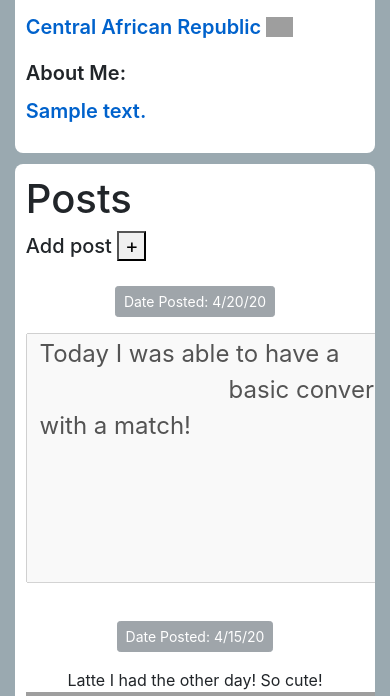
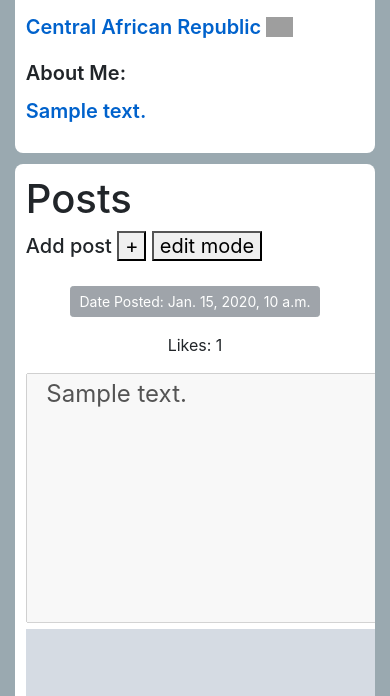
Before and after one commit to abista7/SoftwareDevelopmentGroupPROJECT, a Django app: page /profile/00000000-0000-0000-0000-000000000001/ in a window 390 px wide. Shown: the part 696-1392 px from the top of the page. Run offline with Django 3.2, Linux system fonts and the light colour scheme; a user stored in the database is signed in; tables that the repository leaves empty hold one stand-in row (values such as "Sample post"); grey boxes marked "Sample" are stand-in pictures; some libraries are stand-ins or nearby versions; grey boxes are pictures that could not be loaded.

Commit message:
fixed migrations, and post works with frontend

```diff
--- a/application/django/templates/mainapp/base.html
+++ b/application/django/templates/mainapp/base.html
@@ -90,6 +90,14 @@
     function showdiv(id) {
         document.getElementById(id).style.display='block';
     }
+
+    function allowEdit(classname){
+       // console.log(document.getElementById(desc).disabled);
+        const elements = document.getElementsByClassName(classname);
+        for(var i=0; i < elements.length; i++) {
+            elements[i].disabled = false;
+        }
+    }
 </script>
 
 <script src="https://code.jquery.com/jquery-3.4.1.slim.min.js"
--- a/application/django/templates/mainapp/profile.html
+++ b/application/django/templates/mainapp/profile.html
@@ -108,155 +108,68 @@
                     <h1>Posts</h1>
                 </div>
                 <div class="col-md-">
+                    {% if user == profile.user %}
                         <h5>Add post
-                        <button type="button" class="add">+</button>
+                            <div id="cp" style="display:none">
+                                <form method="post" enctype="multipart/form-data" rows="3">
+                                    {% csrf_token %}
+                                    {{ form|crispy }}
+                                    <div>
+                                        <button type="submit" }}>Submit</button>
+                                    </div>
+                                </form>
+                            </div>
+                            <button type="button" class="add" onclick=showdiv("cp")>+</button>
+                            <button type="button" onclick=allowEdit("desc")>edit mode</button>
                         </h5>
+                    {% endif %}
                 </div>
             </div>
             <div class="col-md-8 left">
+                {% for post in post_list %}
                     <div class="row">
                         <div class="col-md-4">
                             <div class="form-group shadow-textarea">
                                 <p class="profile-rating">
-                                <button type="button" class="btn btn-sm btn-secondary" disabled>Date Posted: 4/20/20
+                                    <button type="button" class="btn btn-sm btn-secondary" disabled>Date
+                                        Posted: {{ post.created_at }}
                                     </button>
+                                <div> Likes: {{ post.like }} </div>
                                 </p>
-                            <textarea disabled id="exampleFormControlTextarea1 rows=" 3">Today I was able to have a
-                            basic conversation with a match! </textarea>
+                                <form method="post">
+                                    {% csrf_token %}
+                                    <textarea name="edit_post" class="desc"
+                                              disabled="false"> {{ post.description }} </textarea>
+                                    {% if not post.image == "" %}
+                                        <img src="{{ post.image.url }}" style="width:450px;height:275px;">
+                                    {% endif %}
+                                    {% if user == profile.user %}
+                                        <button class="profile-edit-btn" type="submit" name="edit_post_id"
+                                                value={{ post.id }}>Edit
+                                        </button>
+                                    {% endif %}
+                                </form>
+                                {% if user == profile.user %}
+                                    <form method="post">
+                                        {% csrf_token %}
+                                        <div>
+                                            <button class="profile-edit-btn" name="like_post" value={{ post.id }}>Like
+                                            </button>
+                                        </div>
+                                    </form>
+                                    <form method="post">
+                                        {% csrf_token %}
+                                        <button class="profile-edit-btn" type="submit" name="delete_post"
+                                                value={{ post.id }}>Delete
+                                        </button>
+                                    </form>
+                                {% endif %}
                             </div>
                         </div>
                     </div>
-                <div class="row">
-                    <div class="col-md-4">
-                        <div class="form-group shadow-textarea">
-                            <p class="profile-rating">
-                                <button type="button" class="btn btn-sm btn-secondary" disabled>Date Posted: 4/15/20
-                                </button>
-                            </p>
-                            <p id="exampleFormControlTextarea1 rows=" 3">Latte I had the other day! So cute! <br> <img
-                                src="{% static 'images/snoopy-latte-art.jpg' %}"
-                                style="width:450px;height:200px;"></p>
+                {% endfor %}
             </div>
         </div>
     </div>
-                <div class="row">
-                    <div class="col-md-4">
-                        <div class="form-group shadow-textarea">
-                            <p class="profile-rating">
-                                <button type="button" class="btn btn-sm btn-secondary" disabled>Date Posted: 4/14/20
-                                </button>
-                            </p>
-                            <textarea disabled id="exampleFormControlTextarea1 rows=" 3">One year of Spanish. I was
-                            hoping to be at a level where I could read a newspaper of book without too much trouble. I
-                            can, but it takes quite some time. So reading, listening, writing are better than speaking.
-                            For that I just don’t have the speed yet. Not enough opportunities to speak Spanish for me.
-                            I am enjoying it a lot though.</textarea>
-                        </div>
-                    </div>
-                </div>
-                <div class="row">
-                    <div class="col-md-4">
-                        <div class="form-group shadow-textarea">
-                            <p class="profile-rating">
-                                <button type="button" class="btn btn-sm btn-secondary" disabled>Date Posted: 4/09/20
-                                </button>
-                            </p>
-                            <textarea disabled id="exampleFormControlTextarea1 rows=" 3">Listening to music and watching
-                            movies is really helpful for learning a language too!</textarea>
-                        </div>
-                    </div>
-                </div>
-            </div>
-        </div>
-    </div>
+
 {% endblock %}
-
-{#>>>>>>> origin/development#}
-
-{#{% if post_list %}#}
-{#        <ul>#}
-{#            <br>#}
-{#            <h3>Posts</h3>#}
-{##}
-{#            {% for post in post_list %}#}
-{#                <li>#}
-{##}
-{#                    {% if user != profile.user %}#}
-{#                        <div>#}
-{#                            <textarea class="form-control" readonly>{{ post.description }}</textarea>#}
-{#                            <div>{{ post.created_at }}</div>#}
-{#                            <form method="post">#}
-{#                                {% csrf_token %}#}
-{#                                <div>Likes: {{ post.like }}</div>#}
-{#                                <button name="like_post" value={{ post.id }}>Like</button>#}
-{#                            </form>#}
-{#                        </div>#}
-{#                    {% endif %}#}
-{##}
-{#                    {% if user == profile.user %}#}
-{#                        <div>#}
-{#                            <form method="post">#}
-{#                                {% csrf_token %}#}
-{#                                <textarea class="form-control " cols="50" rows="4"#}
-{#                                          name="edit_post">{{ post.description }}</textarea>#}
-{#                                <div>{{ post.created_at }}      Likes: {{ post.like }}</div>#}
-{#                                <button  type="submit" name="edit_post_id" value={{ post.id }}>Edit</button>#}
-{#                            </form>#}
-{##}
-{#                            <form method="post">#}
-{#                                {% csrf_token %}#}
-{#                                <button type="submit" name="delete_post" value={{ post.id }}>Delete</button>#}
-{#                            </form>#}
-{##}
-{#                            <form method="post">#}
-{#                                {% csrf_token %}#}
-{#                                <div>#}
-{#                                    <button  name="like_post" value={{ post.id }}>Like</button>#}
-{#                                </div>#}
-{#                            </form>#}
-{#                        </div>#}
-{#                    {% endif %}#}
-{#                    <br>#}
-{#                    {% if not post.image == "" %}#}
-{#                        <img src="{{ post.image.url }}">#}
-{#                    {% endif %}#}
-{##}
-{#                    <br>#}
-{#                </li>#}
-{#            {% endfor %}#}
-{#        </ul>#}
-{#    {% else %}#}
-{#        <ul>#}
-{#            <br>#}
-{#            <h3>Posts</h3>#}
-{#        </ul>#}
-{#    {% endif %}#}
-{#    <br>#}
-{##}
-{#    {% if user == profile.user %}#}
-{#        <div id="cp" style="display:none">#}
-{#            <form method="post" enctype="multipart/form-data">#}
-{#                {% csrf_token %}#}
-{#                {{ form|crispy }}#}
-{#                <div>#}
-{#                    <button type="submit" }}>Submit</button>#}
-{#                </div>#}
-{#            </form>#}
-{#        </div>#}
-{#        <button type="button" onclick=showdiv(id="cp")>+</button>#}
-{##}
-{#    {% endif %}#}
-{##}
-{#    <br>#}
-{#    <br>#}
-{##}
-{#    <a href="{% url 'index' %}">#}
-{#        <button class="btn btn-info">Home</button>#}
-{#    </a>#}
-{##}
-{#    <br>#}
-{#    <br>#}
-{#    <br>#}
-{##}
-{##}
-{#{% endblock %}#}
--- a/application/django/templates/mainapp/settings.html
+++ b/application/django/templates/mainapp/settings.html
@@ -180,5 +180,5 @@
         </div> <!-- column right -->
     </div> <!-- row -->
     </div> <!-- container for page -->
->>>>>>> origin/development
+
 {% endblock %}
```
Also changed, not shown: application/django/mainapp/migrations/0001_initial.py, application/django/mainapp/migrations/0002_auto_20200417_1803.py (added), application/django/mainapp/migrations/0002_auto_20200420_1229.py (deleted), application/django/mainapp/migrations/0003_auto_20200421_1552.py (deleted), application/django/mainapp/migrations/0003_friend.py (added), application/django/mainapp/migrations/0004_auto_20200418_1656.py (added), application/django/mainapp/migrations/0005_auto_20200418_1701.py (added), application/django/mainapp/migrations/0005_delete_comment.py (deleted), application/django/mainapp/migrations/0006_post_like.py (deleted), application/django/mainapp/migrations/0006_profile_about_me.py (added), application/django/mainapp/migrations/0007_auto_20200422_1852.py, application/django/mainapp/migrations/0008_post.py, application/django/mainapp/migrations/0008_post_is_liked.py (deleted), application/django/mainapp/migrations/0009_auto_20200424_1810.py (deleted), 2 more files. Lines whose indentation alone changed are shown as unchanged.
